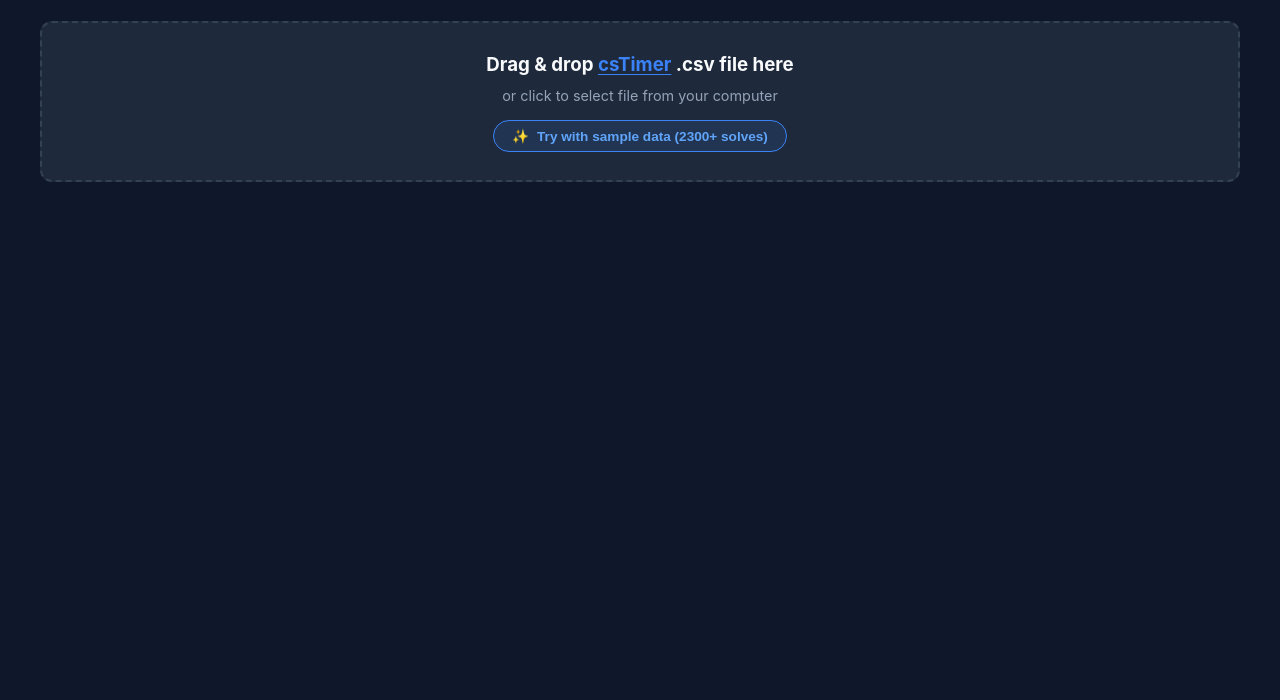
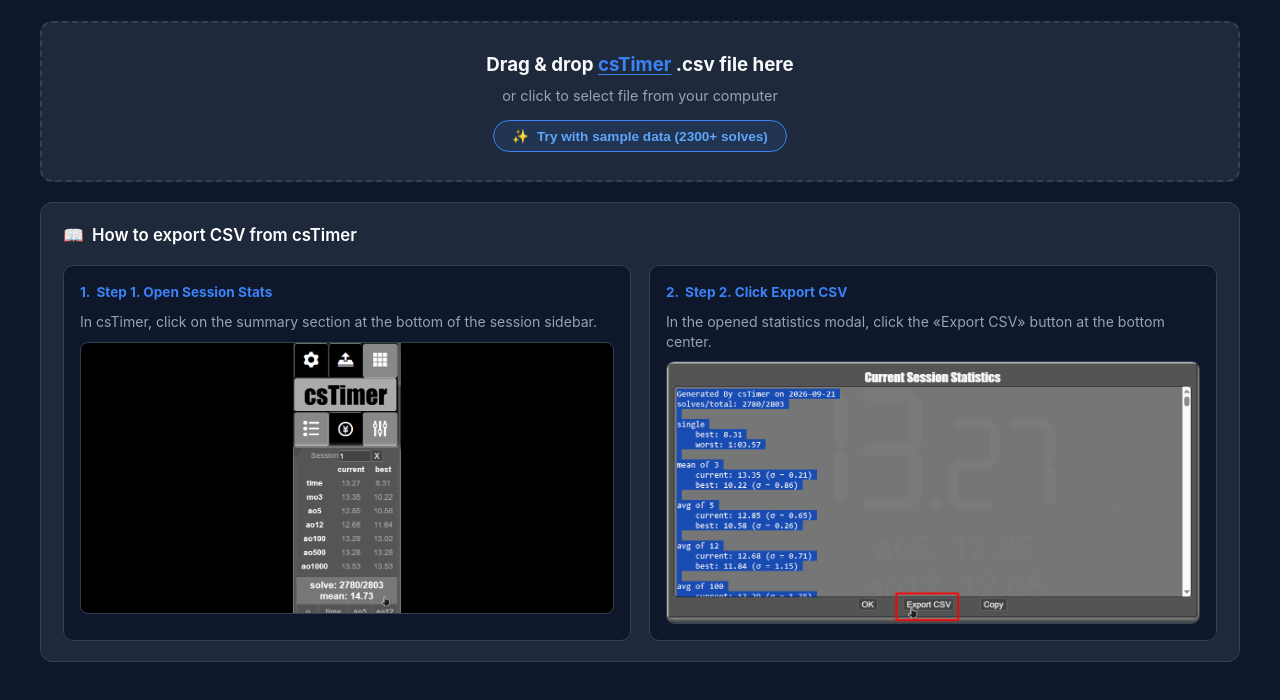
Before and after one commit to s4ymyn4mee/speedcubing_stats, a plain HTML site: page index.html in a window 1280 px wide. Shown: the part 92-792 px from the top of the page. Drawn offline with nearby package versions, Linux system fonts and the light colour scheme.

Commit message:
Added guide pictures to web page

```diff
--- a/index.html
+++ b/index.html
@@ -138,6 +138,68 @@
       box-shadow: 0 0 8px var(--success);
     }
 
+    /* Visual Export Guide */
+    .guide-box {
+      background: var(--card-bg);
+      border: 1px solid var(--border);
+      border-radius: 12px;
+      padding: 20px 22px;
+      transition: opacity 0.3s ease;
+    }
+    .guide-title {
+      font-size: 1.05rem;
+      font-weight: 600;
+      color: #fff;
+      margin-bottom: 16px;
+      display: flex;
+      align-items: center;
+      gap: 8px;
+    }
+    .guide-grid {
+      display: grid;
+      grid-template-columns: repeat(auto-fit, minmax(300px, 1fr));
+      gap: 18px;
+    }
+    .guide-card {
+      background: #0f172a;
+      border: 1px solid var(--border);
+      border-radius: 10px;
+      padding: 16px;
+      display: flex;
+      flex-direction: column;
+      gap: 10px;
+    }
+    .step-badge {
+      display: inline-flex;
+      align-items: center;
+      gap: 6px;
+      font-size: 0.85rem;
+      font-weight: 700;
+      color: var(--primary);
+    }
+    .step-desc {
+      font-size: 0.88rem;
+      color: var(--text-muted);
+      line-height: 1.4;
+    }
+    .guide-img-container {
+      border-radius: 8px;
+      overflow: hidden;
+      border: 1px solid var(--border);
+      background: #000;
+      display: flex;
+      justify-content: center;
+      align-items: center;
+      min-height: 220px;
+    }
+    .guide-img-container img {
+      width: 100%;
+      height: 100%;
+      max-height: 270px;
+      object-fit: contain;
+      display: block;
+    }
+
     /* Stats Grid Cards */
     .stats-grid {
       display: none;
@@ -519,6 +581,36 @@
       <p id="tDropReplace">Click or drop another file to replace</p>
     </div>
     <input type="file" id="fileInput" accept=".csv">
+  </div>
+
+  <!-- Visual Guide: How to export CSV from csTimer (Hidden once loaded) -->
+  <div class="guide-box" id="exportGuide">
+    <div class="guide-title">
+      <span>📖</span>
+      <span id="tGuideTitle">How to export your CSV from csTimer</span>
+    </div>
+    <div class="guide-grid">
+      <div class="guide-card">
+        <div class="step-badge">
+          <span>1.</span>
+          <span id="tStep1Badge">Open Session Stats</span>
+        </div>
+        <p class="step-desc" id="tStep1Desc">In csTimer, click on the summary section at the bottom of the session sidebar.</p>
+        <div class="guide-img-container">
+          <img src="guide1.png" alt="csTimer sidebar session stats">
+        </div>
+      </div>
+      <div class="guide-card">
+        <div class="step-badge">
+          <span>2.</span>
+          <span id="tStep2Badge">Export CSV</span>
+        </div>
+        <p class="step-desc" id="tStep2Desc">In the opened statistics window, click the «Export CSV» button at the bottom.</p>
+        <div class="guide-img-container">
+          <img src="guide2.png" alt="csTimer Export CSV modal button">
+        </div>
+      </div>
+    </div>
   </div>
 
   <!-- Cards with Metrics -->
@@ -692,6 +784,11 @@
       dropReplace: 'Нажмите или перетащите другой файл для замены',
       demoBtn: 'Попробовать на демо-данных (2300+ сборок)',
       demoLoading: 'Загрузка данных...',
+      guideTitle: 'Как экспортировать CSV из csTimer',
+      step1Badge: 'Шаг 1. Откройте статистику',
+      step1Desc: 'В csTimer нажмите на блок с общим числом сборок в нижней части боковой панели сессии.',
+      step2Badge: 'Шаг 2. Нажмите Export CSV',
+      step2Desc: 'В появившемся окне статистики нажмите кнопку «Export CSV» внизу по центру.',
       cutoffLabel: 'Отсечка:',
       cutoffUnit: 'с',
       showLabels: 'Числа на столбиках',
@@ -754,6 +851,11 @@
       dropReplace: 'Click or drop another file to replace',
       demoBtn: 'Try with sample data (2300+ solves)',
       demoLoading: 'Loading data...',
+      guideTitle: 'How to export CSV from csTimer',
+      step1Badge: 'Step 1. Open Session Stats',
+      step1Desc: 'In csTimer, click on the summary section at the bottom of the session sidebar.',
+      step2Badge: 'Step 2. Click Export CSV',
+      step2Desc: 'In the opened statistics modal, click the «Export CSV» button at the bottom center.',
       cutoffLabel: 'Cutoff:',
       cutoffUnit: 's',
       showLabels: 'Counts above bars',
@@ -852,6 +954,14 @@
     document.getElementById('tDropSub').textContent = t.dropSub;
     document.getElementById('tDropReplace').textContent = t.dropReplace;
     document.getElementById('tDemoBtn').textContent = t.demoBtn;
+
+    // Guide
+    document.getElementById('tGuideTitle').textContent = t.guideTitle;
+    document.getElementById('tStep1Badge').textContent = t.step1Badge;
+    document.getElementById('tStep1Desc').textContent = t.step1Desc;
+    document.getElementById('tStep2Badge').textContent = t.step2Badge;
+    document.getElementById('tStep2Desc').textContent = t.step2Desc;
+
     document.getElementById('tCutoffLabel').textContent = t.cutoffLabel;
     document.getElementById('tCutoffUnit').textContent = t.cutoffUnit;
     document.getElementById('tShowLabels').textContent = t.showLabels;
@@ -952,6 +1062,10 @@
     document.getElementById('fileNameDisplay').textContent = displayName;
     document.getElementById('dropInitial').style.display = 'none';
     document.getElementById('dropLoaded').style.display = 'block';
+
+    // Скрываем обучающий гайд после успешной загрузки данных
+    const exportGuide = document.getElementById('exportGuide');
+    if (exportGuide) exportGuide.style.display = 'none';
 
     Papa.parse(source, {
       header: true,
```
Also changed, not shown: guide1.png (added), guide2.png (added).
